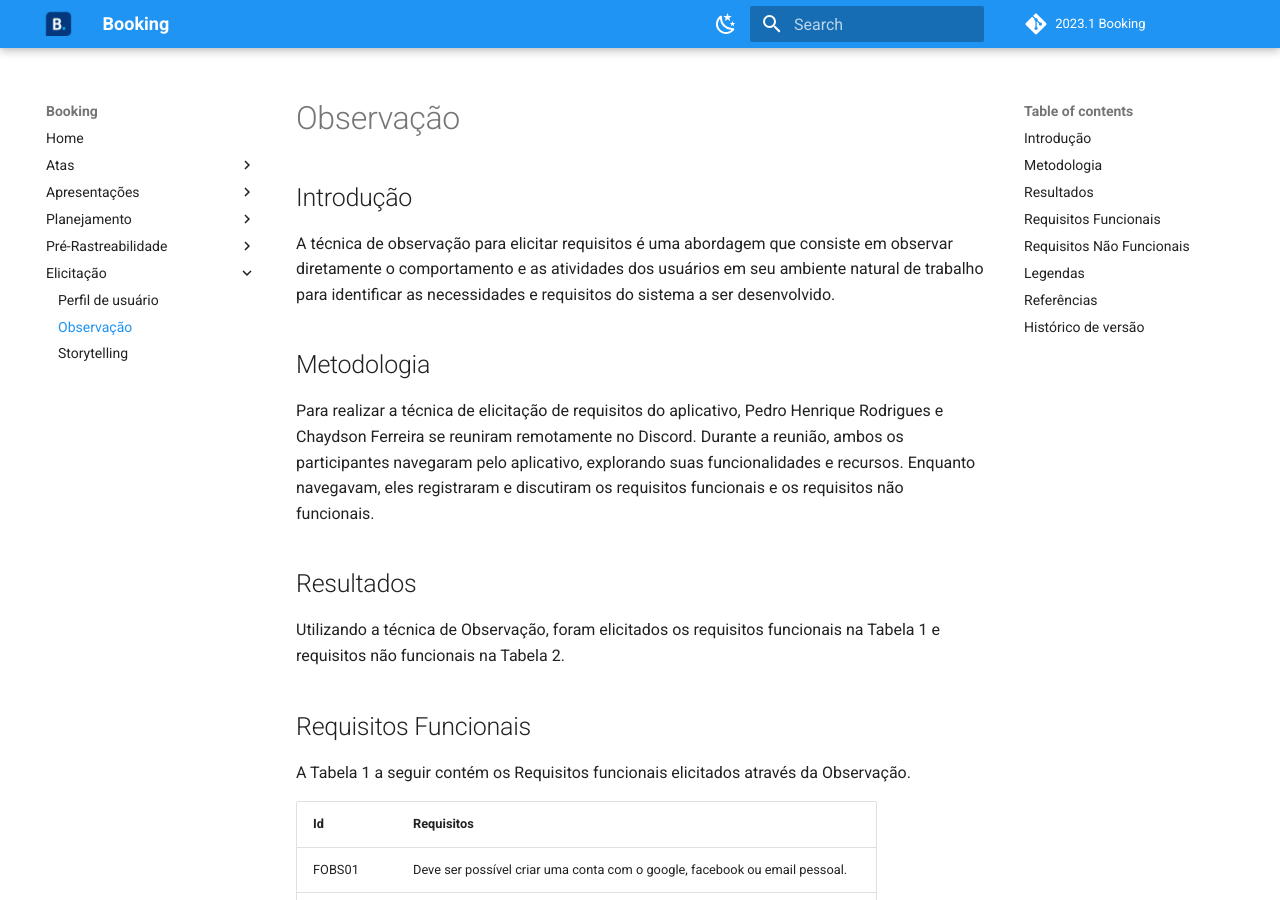
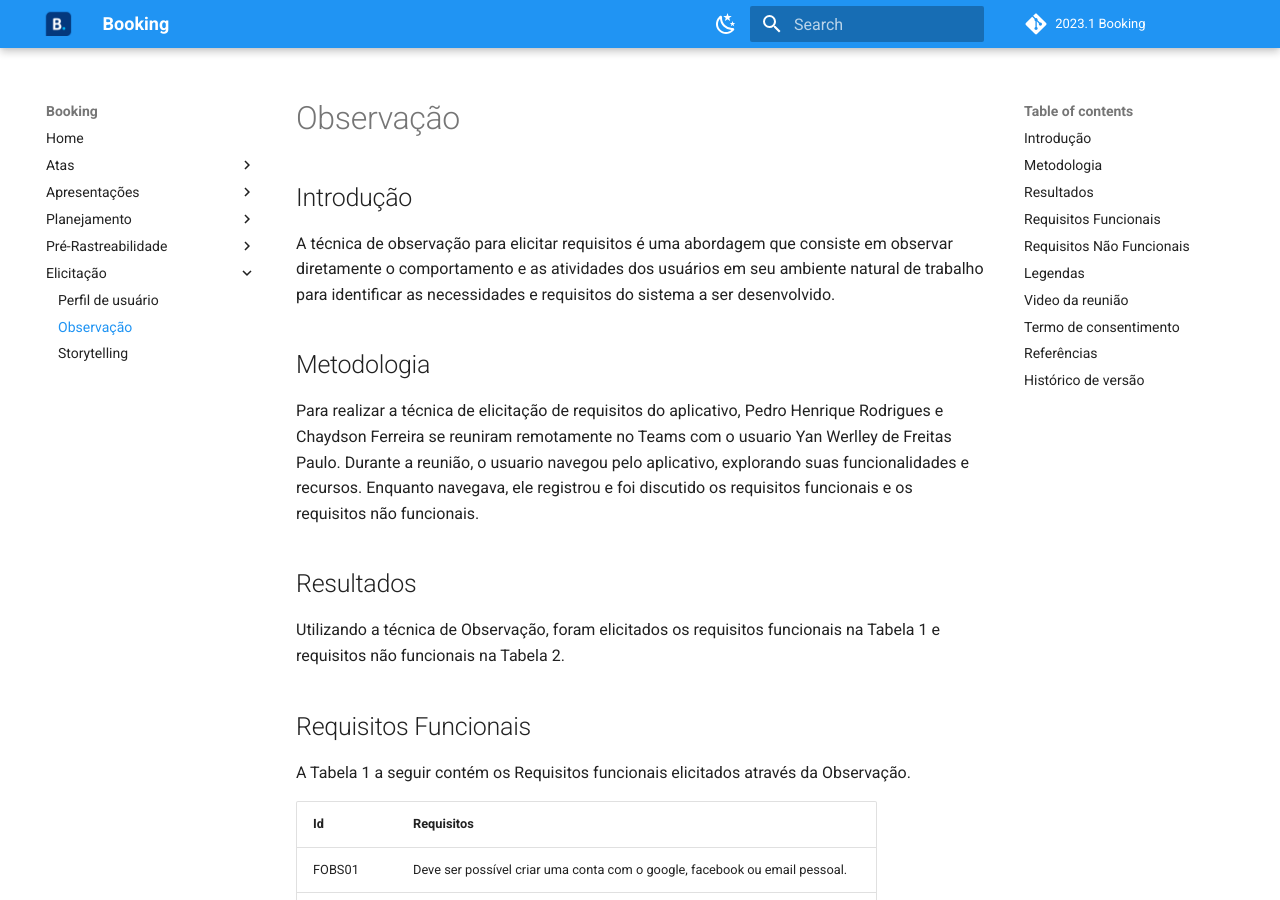
Before and after one commit to Requisitos-de-Software/2023.1-Booking, an MkDocs documentation site: the page built from docs/elicitacao/observacao.md, in a window 1280 px wide and 900 px high. Built offline with MkDocs 1.6.1 and Material for MkDocs 9.7.7, drawn with Linux system fonts in a browser that asks for light colours; comment, search, counter and statistics services are not loaded; some of the changed text lies outside the part shown.

Commit message:
Alterando a pagina com os requisitos elicitados com o usuário
Co-authored-by: Chaydson Ferreira <chaydson14@gmail.com>

```diff
--- a/docs/elicitacao/observacao.md
+++ b/docs/elicitacao/observacao.md
@@ -4,7 +4,7 @@
 
 ## Metodologia
 
-Para realizar a técnica de elicitação de requisitos do aplicativo, Pedro Henrique Rodrigues e Chaydson Ferreira se reuniram remotamente no Discord. Durante a reunião, ambos os participantes navegaram pelo aplicativo, explorando suas funcionalidades e recursos. Enquanto navegavam, eles registraram e discutiram os requisitos funcionais e os requisitos não funcionais.
+Para realizar a técnica de elicitação de requisitos do aplicativo, Pedro Henrique Rodrigues e Chaydson Ferreira se reuniram remotamente no Teams com o usuario Yan Werlley de Freitas Paulo. Durante a reunião, o usuario navegou pelo aplicativo, explorando suas funcionalidades e recursos. Enquanto navegava, ele registrou e foi discutido os requisitos funcionais e os requisitos não funcionais.
 
 ## Resultados
 
@@ -14,30 +14,31 @@
 
 A Tabela 1 a seguir contém os Requisitos funcionais elicitados através da Observação.
 
-| Id | Requisitos       |
-| -- | -----------       |
-| FOBS01 | Deve ser possível criar uma conta com o google, facebook ou email pessoal. |
-| FOBS02 | Deve ser possível realizar pesquisas. |
-| FOBS03 | Deve possuir um sistema de fidelidade.        |
-| FOBS04 | Deve possuir um sistema de informações e recomendações.  |
-| FOBS05 | Deve ser possível filtrar as pesquisas.  |
-| FOBS06 | Deve ser possível agendar hospedagem. |
-| FOBS07 | Deve ser possível agendar voos.       |
-| FOBS08 | Deve ser possível alugar carros.       |
-| FOBS09 | Deve ser possível contratar serviços de táxi.       |
-| FOBS010 | O aplicativo deve ter mapa interativo.    |
-| FOBS011 | Deve ser possível agendar visitas à atrações turísticas.   |
-| FOBS012 | O aplicativo deve ter uma aba de favoritos.  |
-| FOBS013 | O aplicativo deve possuir um histórico de reservas.       |
-| FOBS014 | O aplicativo deve possuir uma central de ajuda ao usuário.       |
-| FOBS015 | O aplicativo deve possuir uma área administrativa da conta.      |
-| FOBS016 | O aplicativo deve possuir sistema de carteira virtual.       |
-| FOBS017 | Deve ser possível entrar em contato com o responsável pelo serviço.   |
-| FOBS018 | O aplicativo deve possuir um sistema de ofertas.     |
-| FOBS019 | O aplicativo deve possuir um sistema de configurações do aplicativo.   |
-| FOBS020 | O aplicativo deve apresentar as informações legais sobre o uso para o usuário.   |
-| FOBS021 | O aplicativo deve permitir que o usuário cadastre uma propriedade.   |
-| FOBS022 | O aplicativo deve permitir que o usuário saia da conta.   |
+| Id      | Requisitos                                                                        |
+| ------- | --------------------------------------------------------------------------------- |
+| FOBS01  | Deve ser possível criar uma conta com o google, facebook ou email pessoal.       |
+| FOBS02  | Deve ser possível realizar pesquisas.                                            |
+| FOBS03  | Deve possuir um sistema de fidelidade.                                            |
+| FOBS04  | Deve possuir um sistema de informações e recomendações.                       |
+| FOBS05  | Deve ser possível filtrar as pesquisas.                                          |
+| FOBS06  | Deve ser possível agendar hospedagem.                                            |
+| FOBS07  | Deve ser possível agendar voos.                                                  |
+| FOBS08  | Deve ser possível alugar carros.                                                 |
+| FOBS09  | Deve ser possível contratar serviços de táxi.                                  |
+| FOBS010 | O aplicativo deve ter mapa interativo.                                            |
+| FOBS011 | Deve ser possível agendar visitas à atrações turísticas.                     |
+| FOBS012 | O aplicativo deve ter uma aba de favoritos.                                       |
+| FOBS013 | O aplicativo deve possuir um histórico de reservas.                              |
+| FOBS014 | O aplicativo deve possuir uma central de ajuda ao usuário.                       |
+| FOBS015 | O aplicativo deve possuir uma área administrativa da conta.                      |
+| FOBS016 | O aplicativo deve possuir sistema de carteira virtual.                            |
+| FOBS017 | Deve ser possível entrar em contato com o responsável pelo serviço.            |
+| FOBS018 | O aplicativo deve possuir um sistema de ofertas.                                  |
+| FOBS019 | O aplicativo deve possuir um sistema de configurações do aplicativo.            |
+| FOBS020 | O aplicativo deve apresentar as informações legais sobre o uso para o usuário. |
+| FOBS021 | O aplicativo deve permitir que o usuário cadastre uma propriedade.               |
+| FOBS022 | O aplicativo deve permitir que o usuário saia da conta.                          |
+| FOBS023 | Deve ser possivel comprar um pacote de viagens(hospedagens, voos e etc).          |
 
 <div style="text-align: center">
 <p> Tabela 1: Requisitos Funcionais utilizando a técnica Observação (Fonte: Autor, 2023). </p>
@@ -47,18 +48,17 @@
 
 A Tabela 2 a seguir contém os Requisitos não funcionais elicitados através da Observação.
 
-| Id | Requisitos       |
-| -- | -----------       |
-| NFOBS01 | A inteface deve ser responsiva. |
+| Id      | Requisitos                                                            |
+| ------- | --------------------------------------------------------------------- |
+| NFOBS01 | A inteface deve ser responsiva.                                       |
 | NFOBS02 | O sistema deve rodar nas principais plataformas mobile Android e iOS. |
-| NFOBS03 | O sistema deve ser seguro.  |
-| NFOBS04 | Deve possuir acessibilidade. |
-| NFOBS05 | Deve ser escalável.   |
+| NFOBS03 | O sistema deve ser seguro.                                            |
+| NFOBS04 | Deve possuir acessibilidade.                                          |
+| NFOBS05 | Deve ser escalável.                                                  |
 
 <div style="text-align: center">
 <p> Tabela 2: Requisitos não Funcionais utilizando a técnica Observação (Fonte: Autor, 2023). </p>
 </div>
-
 
 ## Legendas
 
@@ -66,13 +66,21 @@
 
 NFOBS: Requisito não funcional da Observação
 
+## Video da reunião
+
+<iframe width="560" height="315" src="https://www.youtube.com/embed/UBXR9S4XcyQ" title="YouTube video player" frameborder="0" allow="accelerometer; autoplay; clipboard-write; encrypted-media; gyroscope; picture-in-picture; web-share" allowfullscreen></iframe>
+
+## Termo de consentimento
+
+[Termo de consentimento](../assets/pdfs/termo%20de%20consentimento%20observacaoAssinado.pdf)
+
 ## Referências
 
-Observação - Grasshopper. Disponível em: <https://requisitos-de-software.github.io/2022.2-Grasshopper/elicitacao/observacao/>. Acesso em: 23 abr. 2023.
-
+Observação - Grasshopper. Disponível em: [https://requisitos-de-software.github.io/2022.2-Grasshopper/elicitacao/observacao/](https://requisitos-de-software.github.io/2022.2-Grasshopper/elicitacao/observacao/). Acesso em: 23 abr. 2023.
 
 ## Histórico de versão
 
-| Versão | Data       | Descrição                                 | Autor(es)      | Revisor(es) |
-| ------- | ---------- | ------------------------------------------- | -------------- | ----------- |
-| 1.0     | 23/04/2023 | Criação da página de Observação         | Pedro Henrique, Chaydson | Samuel    |
+| Versão | Data       | Descrição                            | Autor(es)                | Revisor(es) |
+| ------- | ---------- | -------------------------------------- | ------------------------ | ----------- |
+| 1.0     | 23/04/2023 | Criação da página de Observação   | Pedro Henrique, Chaydson | Samuel      |
+| 1.1     | 30/04/2023 | Refazendo os requisitos com o usuário | Pedro Henrique, Chaydson | Samuel      |
```
Also changed, not shown: 1 other file.
